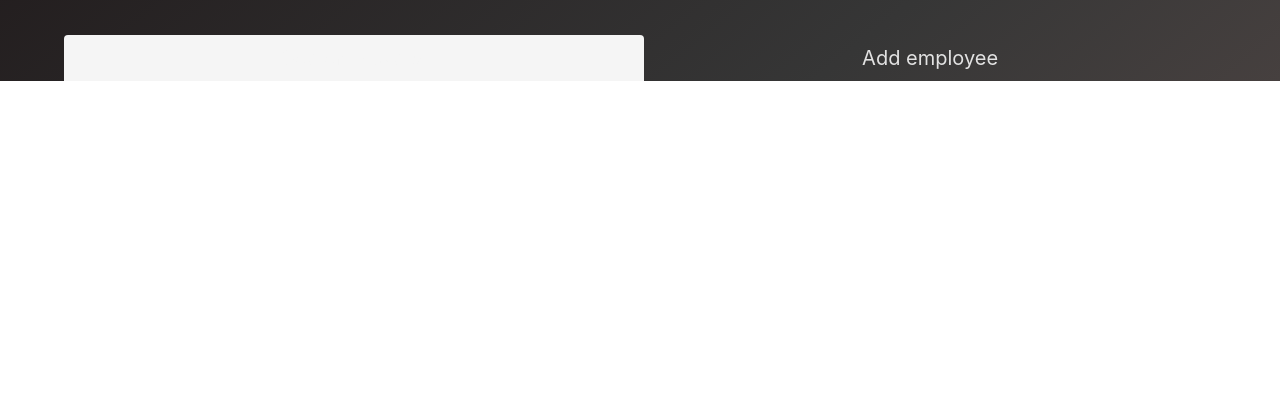
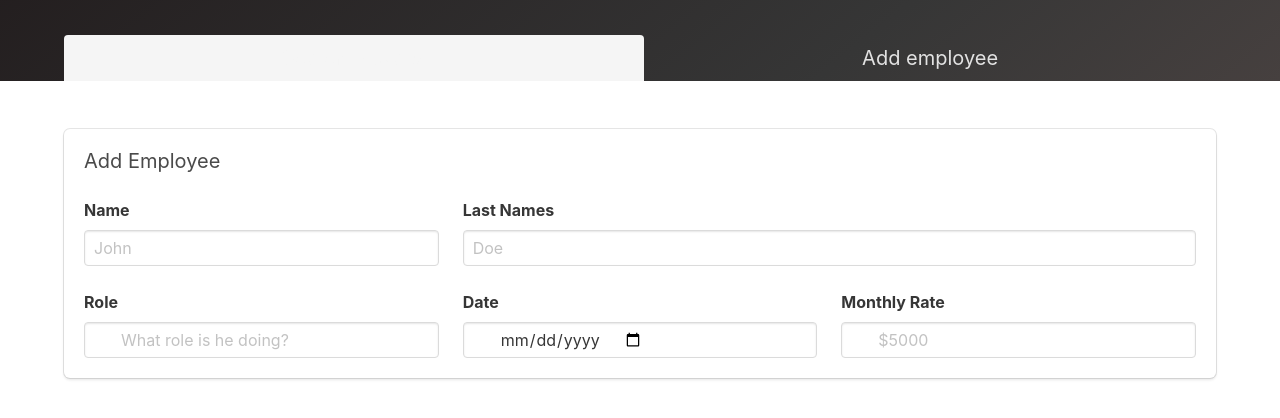
Before and after one commit to develanton/employee-timesheet, a plain HTML site: page index.html in a window 1280 px wide. Shown: the part 182-600 px from the top of the page. Drawn offline with nearby package versions, Linux system fonts and the light colour scheme.

Commit message:
Added more UI

```diff
--- a/index.html
+++ b/index.html
@@ -64,6 +64,77 @@
     </section>
     <!-- Separator end-->
 
+    <!-- See Employee - begin -->
+    <div class="container" id="see-employee-container">
+
+
+
+    </div>
+    <!-- See Employee - end -->
+
+    <!-- Add Employee - begin -->
+    <div class="container" id="add-employee-container">
+
+        <div class="box">
+            <h2 class="subtitle">Add Employee</h2>
+
+            <div class="columns">
+
+                <div class="column is-4">
+                    <div class="field">
+                        <label class="label">Name</label>
+                        <div class="control">
+                            <input class="input" type="text" placeholder="John">
+                        </div>
+                    </div>
+                </div>
+                <div class="column is-8">
+                    <div class="field">
+                        <label class="label">Last Names</label>
+                        <div class="control">
+                            <input class="input" type="text" placeholder="Doe">
+                        </div>
+                    </div>
+                </div>
+
+            </div>
+
+            <div class="columns">
+
+                <div class="column is-4">
+                    <div class="field">
+                        <label class="label">Role</label>
+                        <div class="control has-icons-left">
+                            <input class="input" type="text" placeholder="What role is he doing?">
+                        </div>
+                    </div>
+                </div>
+                <div class="column is-4">
+                    <div class="field">
+                        <label class="label">Date</label>
+                        <div class="control has-icons-left">
+                            <input class="input" type="date" placeholder="When is he starting">
+                        </div>
+                    </div>
+                </div>
+                <div class="column is-4">
+                    <div class="field">
+                        <label class="label">Monthly Rate</label>
+                        <div class="control has-icons-left">
+                            <input class="input" type="text" placeholder="$5000">
+                        </div>
+                    </div>
+                </div>
+
+            </div>
+
+        </div>
+
+    </div>
+    <!-- Add Employee - end -->
+
+
+
     <!-- Separator begin -->
     <section class="columns">
         <div class="column"></div>
```
